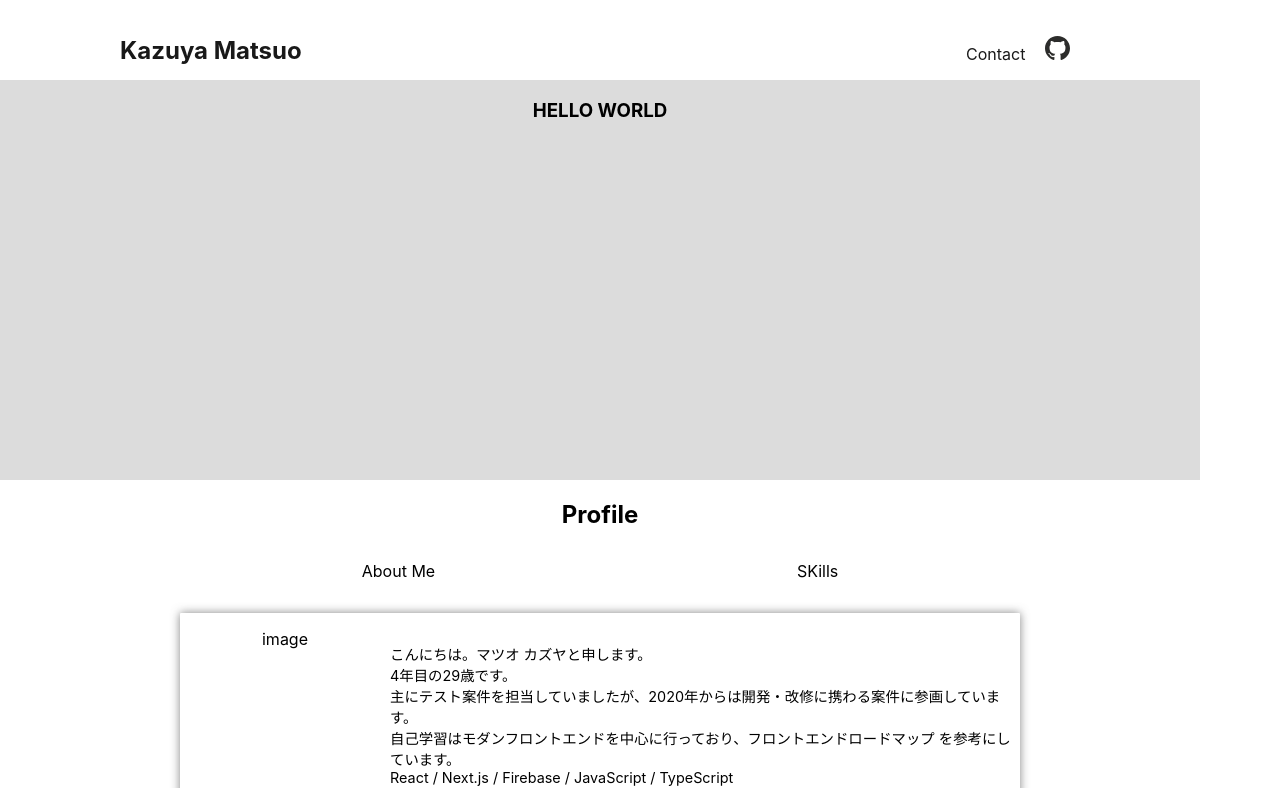
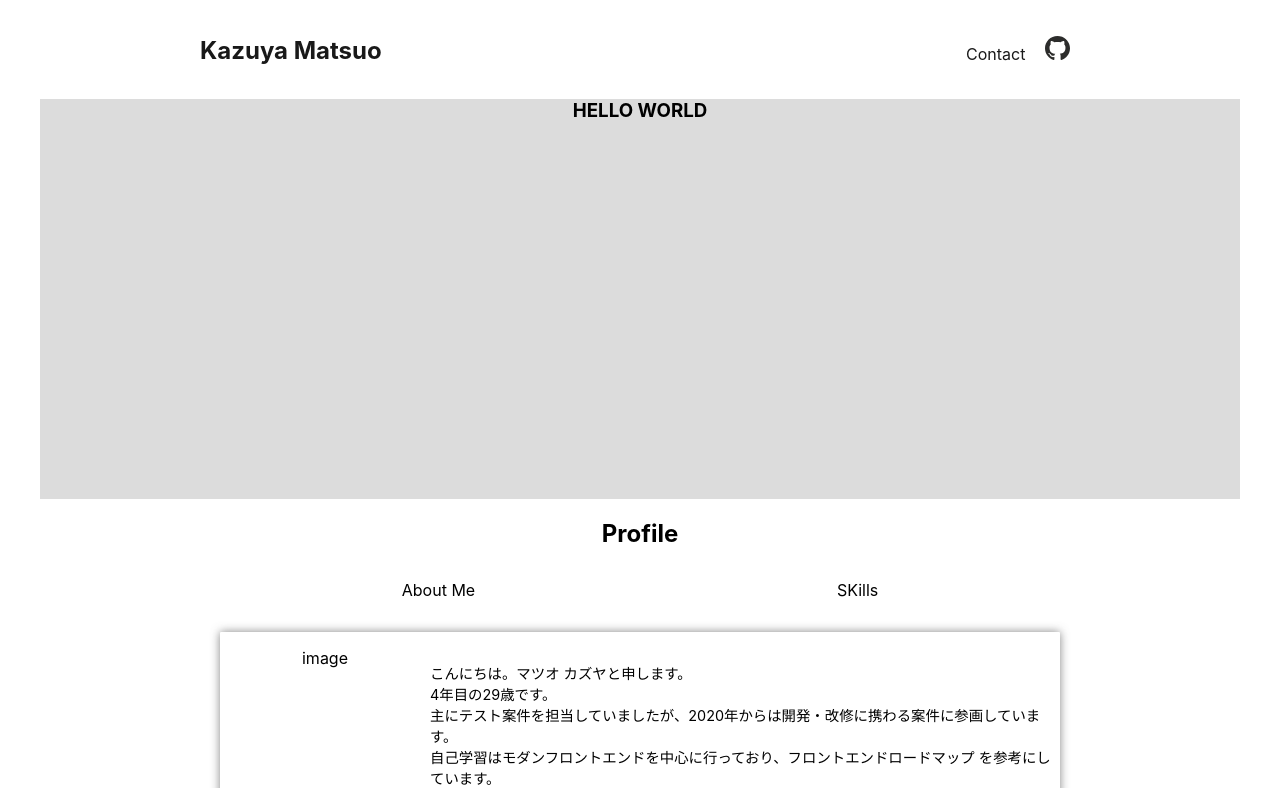
Before and after one commit to kazuya-m/my-pf, a Next.js app: page / in a window 1280 px wide. Shown: the top 788 px of the page. Built offline with nearby package versions, Linux system fonts and the light colour scheme.

Commit message:
adjust overall styles

```diff
--- a/components/header/index.module.css
+++ b/components/header/index.module.css
@@ -1,5 +1,6 @@
 .header {
   width: 100%;
+  max-width: 1200px;
   height: 80px;
   display: flex;
   flex-wrap: wrap;
--- a/layouts/index.jsx
+++ b/layouts/index.jsx
@@ -5,11 +5,11 @@ import styles from './index.module.css'
 export function Layout ({ children }) {
   return (
     <div className={styles.container}>
+      <div className={styles.main}>
       <Header />
-      <div className={styles.main}>
         {children}
+      <Footer />
       </div>
-      <Footer />
     </div>
   )
 }
--- a/layouts/index.module.css
+++ b/layouts/index.module.css
@@ -2,20 +2,12 @@
   min-height: 100vh;
   max-width: 1200px;
   padding: 0 0rem;
-  display: flex;
-  flex-direction: column;
-  align-items: center;
-  justify-content: center;
+  margin: 0 auto;
 }
 
 .main {
   width: 100%;
   padding: 5rem 0;
-  flex: 1;
-  display: flex;
-  flex-direction: column;
-  justify-content: center;
-  align-items: center;
 }
 
 .title a {
```
